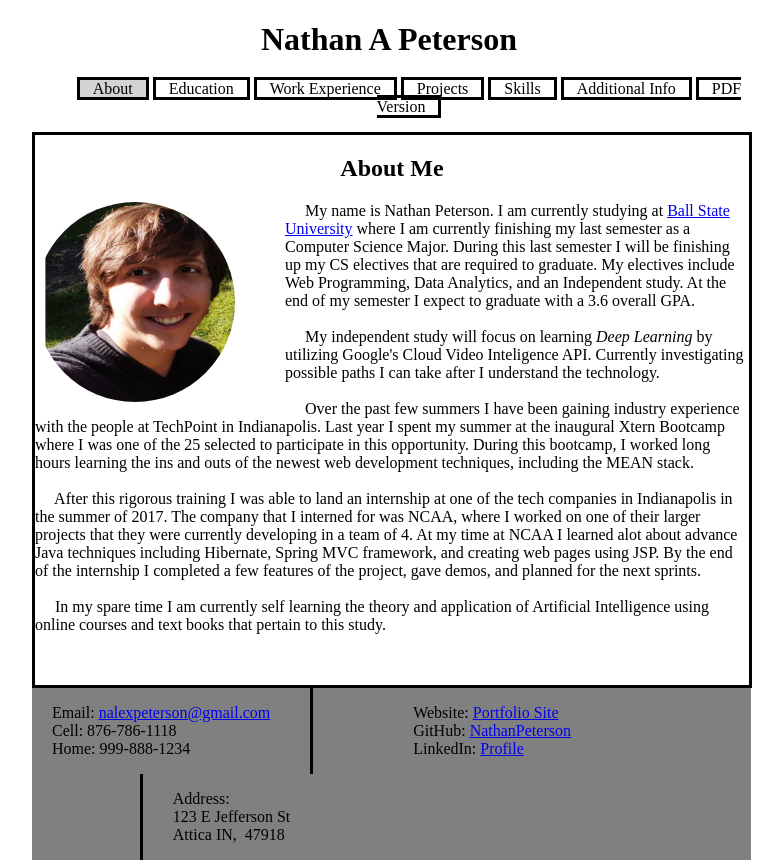
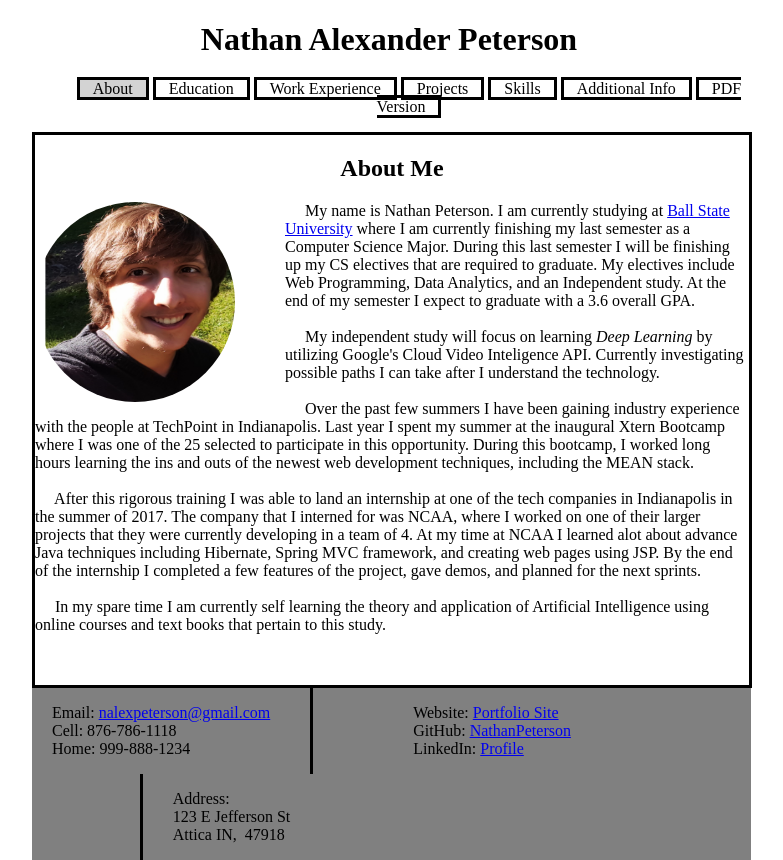
Before and after one commit to NathanPeterson/Resume, a plain HTML site: page index.html in a window 1280 px wide. Shown: the whole page, without its empty margins (288-1071 px from the left). Drawn offline with nearby package versions, Linux system fonts and the light colour scheme.

Commit message:
Change Title Name to include middle name

```diff
--- a/index.html
+++ b/index.html
@@ -11,7 +11,7 @@
   <body>
     <header>
       <div class="">
-        <h1>Nathan A Peterson</h1>
+        <h1>Nathan Alexander Peterson</h1>
       </div>
       <div class="nav">
         <ul>
```
